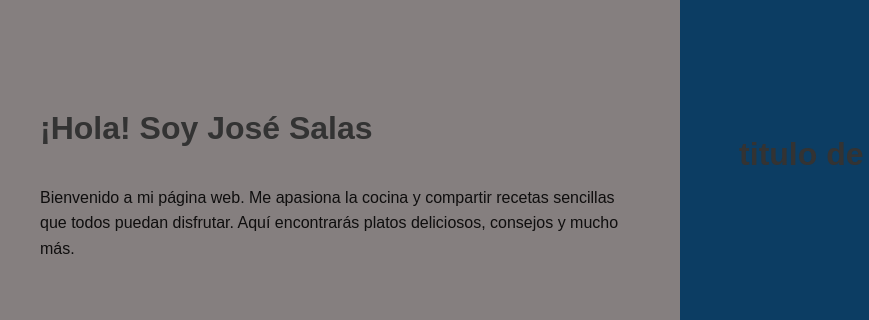
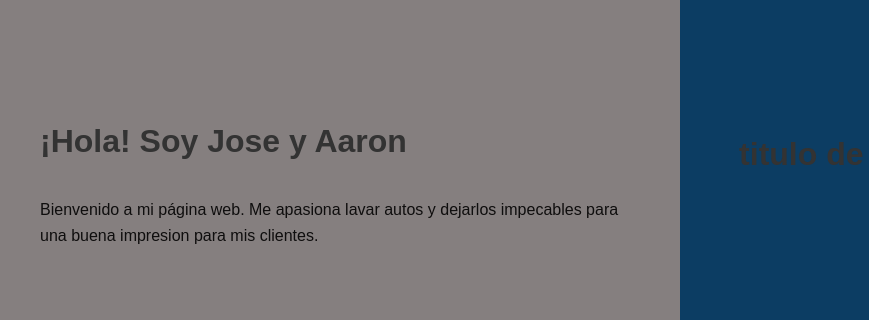
Before and after one commit to aaronxtss/car-wash, a plain HTML site: page index.html in a window 1280 px wide. Shown: the part 217-537 px from the top of the page, 0-869 px from the left. Drawn offline with Linux system fonts and the light colour scheme.

Commit message:
Add files via upload

```diff
--- a/index.html
+++ b/index.html
@@ -3,7 +3,7 @@
 <head>
     <meta charset="UTF-8"> <!-- Permite usar acentos, ñ y caracteres especiales -->
     <meta name="viewport" content="width=device-width, initial-scale=1.0"> <!-- Hace que la página sea adaptable en celulares -->
-    <title>Cocinasa</title> <!-- Título que aparece en la pestaña del navegador -->
+    <title>Car wash</title> <!-- Título que aparece en la pestaña del navegador -->
 
     <!-- Aquí comienza el CSS (diseño visual de la página) -->
     <style>
@@ -61,10 +61,9 @@
 
     <!-- Sección izquierda: información personal -->
     <div class="izquierda">
-        <h1>¡Hola! Soy José Salas</h1> <!-- Título principal -->
+        <h1>¡Hola! Soy Jose y Aaron</h1> <!-- Título principal -->
         <p>
-            Bienvenido a mi página web. Me apasiona la cocina y compartir recetas sencillas
-            que todos puedan disfrutar. Aquí encontrarás platos deliciosos, consejos y mucho más.
+            Bienvenido a mi página web. Me apasiona lavar autos y dejarlos impecables para una buena impresion para mis clientes.
         </p>
     </div>
 
```
